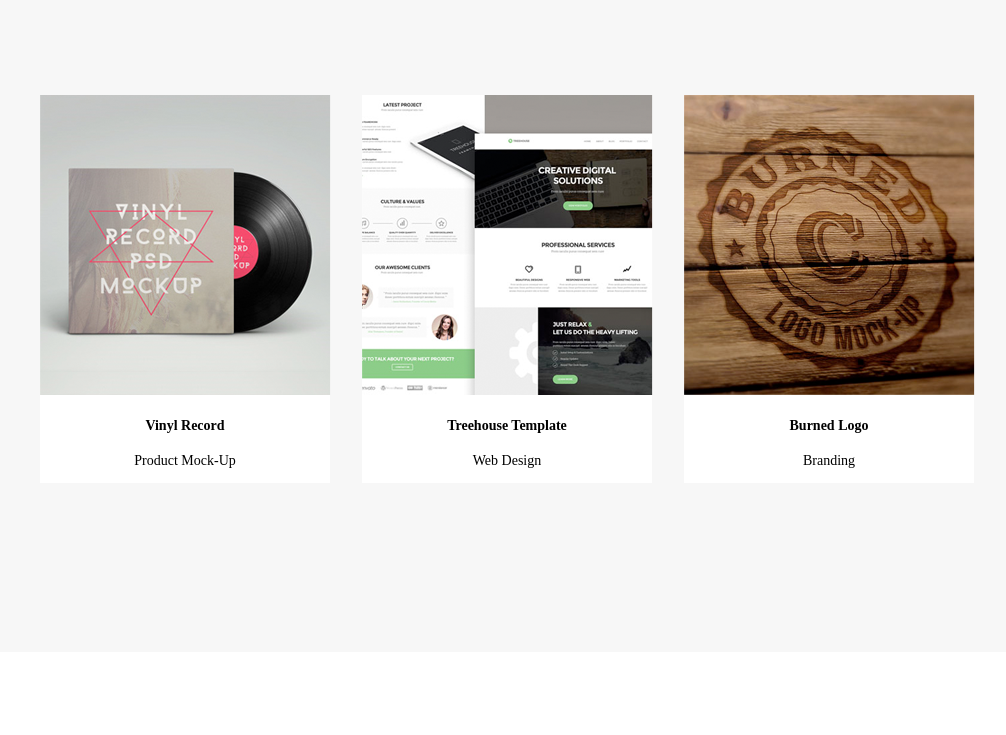
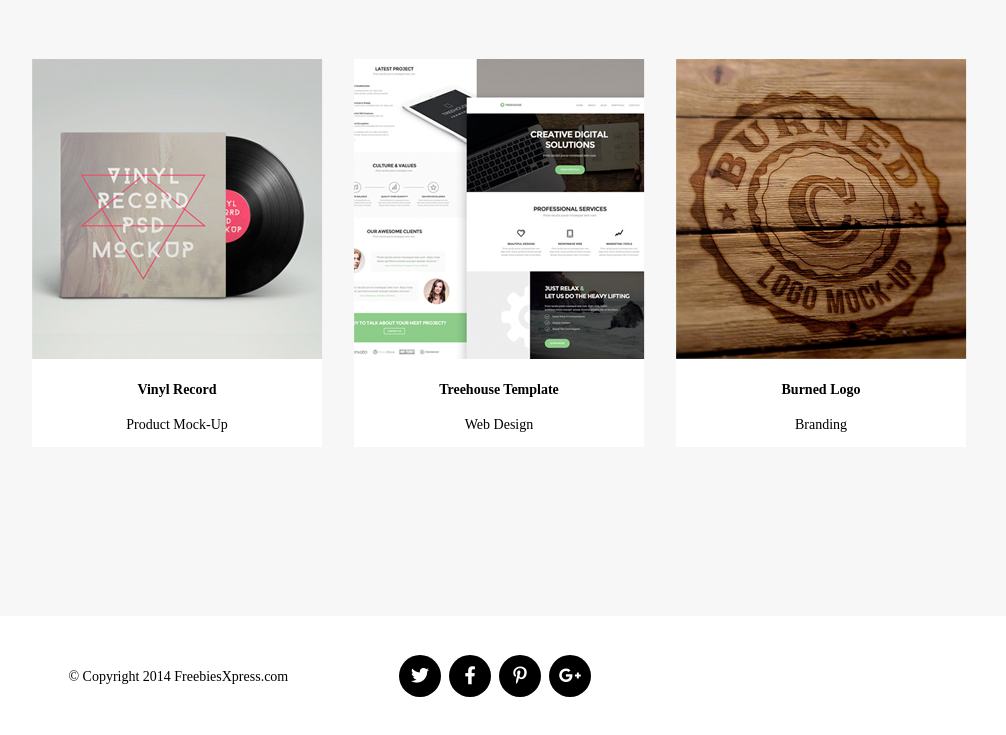
Before and after one commit to DmitrySkok/golden-project, a website: page index.html in a window 1280 px wide. Shown: the part 2170-2905 px from the top of the page, without its empty margins (141-1147 px from the left). Before the commit the page ends 2822 px from the top, so only its background shows below. Drawn offline with Linux system fonts and the light colour scheme.

Commit message:
add footer and added styles, need add hover for icon

```diff
--- a/index.html
+++ b/index.html
@@ -80,17 +80,17 @@
            <div class="row portfolio-block">
                <div class="col-12">
                     <div class="row">
-                        <div class="portfolio-block-item col-lg-3">
+                        <div class="portfolio-block-item col-md-3">
                             <img src="/image/Image-1-row-1.png" alt="">
                             <h4 class="block-item-title">Ebony & Ivory</h4>
                             <p>Branding</p>
                         </div>
-                        <div class="portfolio-block-item col-lg-3">
+                        <div class="portfolio-block-item col-md-3">
                             <img src="/image/Image-2-row-1.png" alt="">
                             <h4 class="block-item-title">Smart Stationary</h4>
                             <p>Print Design</p>
                         </div>
-                        <div class="portfolio-block-item col-lg-3">
+                        <div class="portfolio-block-item col-md-3">
                             <img src="/image/Image-3-row-1.png" alt="">
                             <h4 class="block-item-title">Clever Poster</h4>
                             <p>Print Design</p>
@@ -99,17 +99,17 @@
                </div>
                <div class="col-12">
                     <div class="row">
-                        <div class="portfolio-block-item col-lg-3">
+                        <div class="portfolio-block-item col-md-3">
                             <img src="/image/Image-1-row-2.png" alt="">
                             <h4 class="block-item-title">Vinyl Record</h4>
                             <p>Product Mock-Up</p>
                         </div>
-                        <div class="portfolio-block-item col-lg-3">
+                        <div class="portfolio-block-item col-md-3">
                             <img src="/image/Image-2-row-2.png" alt="">
                             <h4 class="block-item-title">Treehouse Template</h4>
                             <p>Web Design</p>
                         </div>
-                        <div class="portfolio-block-item col-lg-3">
+                        <div class="portfolio-block-item col-md-3">
                             <img src="/image/Image-3-row-2.png" alt="">
                             <h4 class="block-item-title">Burned Logo</h4>
                             <p>Branding</p>
@@ -120,5 +120,24 @@
        </div>
    </section>
 
+   <footer>
+       <div class="containier">
+           <div class="row footer-block">
+               <div class="copyright col-md-3">
+                    <p>© Copyright 2014 FreebiesXpress.com</p>
+               </div>
+               <div class="social col-md-3">
+                    <div class="row social-block">
+                        <div class="social-block-item"><i class="fab fa-twitter social-icon"></i></div>
+                        <div class="social-block-item"><i class="fab fa-facebook-f social-icon"></i></div>
+                        <div class="social-block-item"><i class="fab fa-pinterest-p social-icon"></i></div>
+                        <div class="social-block-item"><i class="fab fa-google-plus-g social-icon"></i></div>
+                    </div>
+               </div>
+               <div class="col-md-3"></div>
+           </div>
+       </div>
+   </footer>
+
 </body>
 </html>
--- a/sass/style.scss
+++ b/sass/style.scss
@@ -97,11 +97,12 @@ font-size: 14px;
 }
 
 .services-titles {
+    text-align: center;
     display: flex;
     flex-direction: column;
     flex-wrap: nowrap;
     align-items: center;
-    margin-bottom: 79px;
+    margin-bottom: 39px;
     .services-title {
         font-size: 40px;
         font-family: $title-text;
@@ -117,11 +118,18 @@ font-size: 14px;
     justify-content: center;
     .services-block-item {
         text-align: center;
-        padding: 28px;
+        margin: 39px 28px 0 28px;
         display: flex;
         flex-direction: column;
         flex-wrap: wrap;
         align-items: center;
+        max-width: 274px;
+        &:first-child {
+            margin-left: 0;
+        }
+        &:last-child {
+            margin-right: 0;
+        }
         .icon-block {
             border: medium solid #ffcc33;
             border-radius: 50%;
@@ -179,8 +187,43 @@ font-size: 14px;
         padding: 0;
         background-color: #fff;
         max-width: 290px;
+        &:first-child {
+            margin-left: 0;
+        }
         &:last-child {
-            margin-right: 0px;
+            margin-right: 0;
         }
     }
 }
+
+/* Footer */
+
+footer {
+    margin: 39px 0;
+    .footer-block {
+        justify-content: center;
+    }
+    .copyright {
+        text-align: right;
+        padding-right: 47px;
+    }
+}
+.social {
+    .social-block {
+        justify-content: center;
+    }
+    .social-block-item {
+        width: 42px;
+        height: 42px;
+        background-color: #000000;
+        border-radius:  50%;
+        text-align: center;
+        margin-right: 8px;
+        transition: all 1s;
+        .social-icon {
+            color: #fff;
+            font-size: 18px;
+            margin-top: 11px;
+        }
+    }
+}
```
Also changed, not shown: css/style.css, 1 other file.
